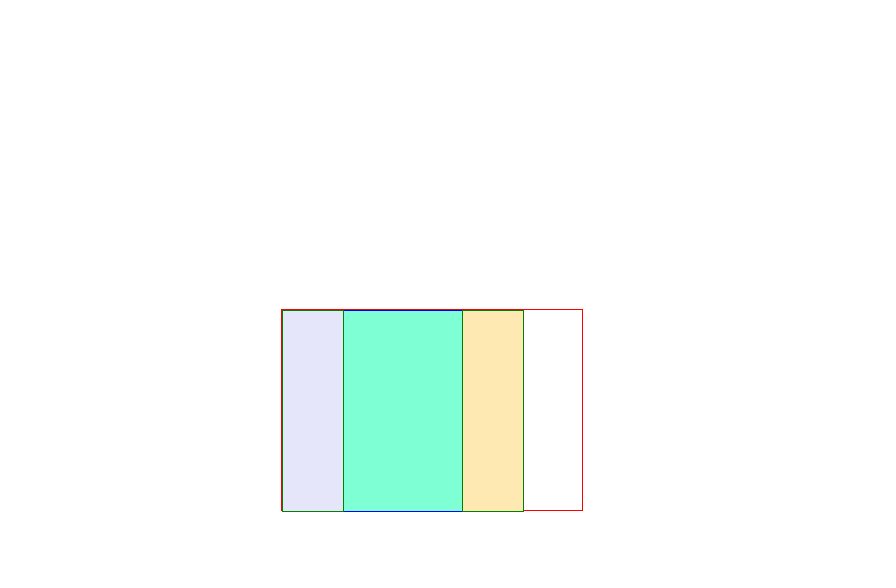
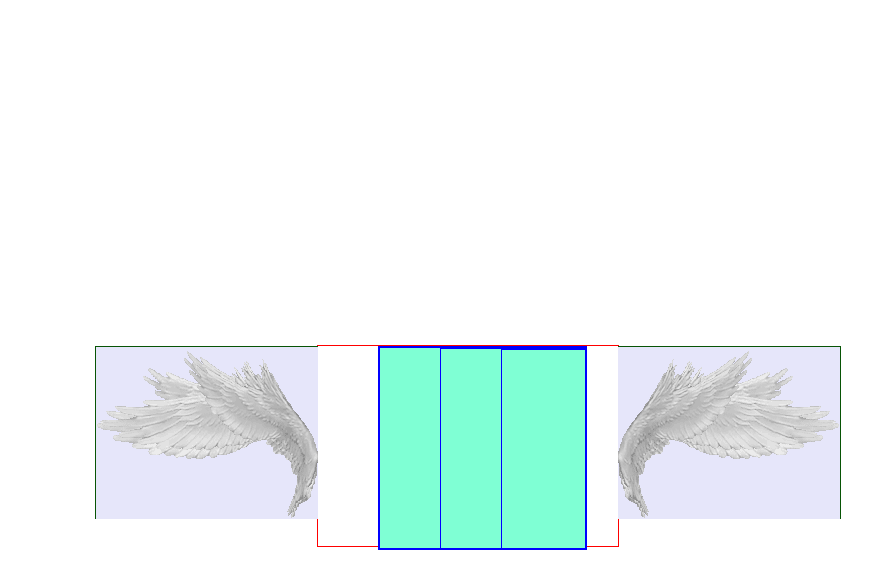
Before and after one commit to ajsoriar/flying-canvas, a plain HTML site: page demo/index.html in a window 1280 px wide. Shown: the part 56-644 px from the top of the page, without its empty margins (0-896 px from the left). Drawn offline with Linux system fonts and the light colour scheme.

Commit message:
Include assets

```diff
--- a/demo/index.html
+++ b/demo/index.html
@@ -14,6 +14,10 @@
             font-size: 24px;
         }
 
+        .main-container{
+            transform: scale(1);
+        }
+
 /*
         str +=  '<div style="position:absolute;' + common_styles_1 + '">'+
                             '<div class="shape-square"></div>'+
@@ -21,35 +25,59 @@
                             '<div class="left-wing"></div>'+
                         '</div>';
 */
-        .shape-square{
+        .shape-square-l{
             position: absolute;
             left: 60px;
             top: 0;
             width: 180px;
+            border: 2px solid blue;
+            height: 200px;
+            background-color: aquamarine;
+            padding-left: 25px;
+            overflow: hidden;
+            display: inline-block;
+        }
+
+        .shape-square-r{
+            position: absolute;
+            left: 60px;
+            top: 0;
+            width: 100%;
+            border: 1px solid blue;
+            height: 200px;
+            background-color: aquamarine;
+            padding-left: 25px;
+        }
+
+        .shape-square-c{
+            position: absolute;
+            left: 60px;
+            top: 0;
+            width: 100%;
             border: 1px solid blue;
             height: 200px;
             background-color: aquamarine;
         }
 
-        .right-wing{
+        .wing{
             position: absolute;
-            left: 180px;
             top: 0;
-            width: 60px;
-            border: 1px solid green;
-            height: 200px;
-            background-color: #ffe9b2;
+            width: 223px;
+            border: 0px solid green;
+            height: 173px;
+            background-color: lavender;
+            background-image: url(../src/wing.png);
         }
 
-        .left-wing{
-            position: absolute;
-            left: 0px;
-            top: 0;
-            width: 60px;
-            border: 1px solid green;
-            height: 200px;
-            background-color: lavender;
+        .wing.right{
+            right: -223px;
+            transform: scaleX(-1);
         }
+
+        .wing.left{
+            left: -223px;
+        }
+
 
     </style>
 </head>
--- a/src/flying-canvas.js
+++ b/src/flying-canvas.js
@@ -30,12 +30,21 @@
             function drawSquare() {
                 var str = '';
 
-                str +=  '<div style="position:absolute;' + common_styles_1 + '">'+
-                            '<div class="shape-square"></div>'+
-                            '<div class="right-wing"></div>'+
-                            '<div class="left-wing"></div>'+
+                str +=  '<div class="main-container" style="position:absolute;' + common_styles_1 + '">'+
+
+                            // wings
+                            '<div class="wing right"></div>'+
+                            '<div class="wing left"></div>'+
+
+                            // canvas
+                            '<div class="shape-square-l">'+
+                                '<div class="shape-square-r">'+
+                                    '<div class="shape-square-c">'+
+                                    '</div>'+
+                                '</div>'+
+                            '</div>'+
+
                         '</div>';
-
                 return str;
             }
 
@@ -114,7 +123,7 @@
             if (domEl === null) createDomEl();
             timerId = setTimeout(function request() {
                 movementFunction(domEl);
-                timerId = setTimeout(request, timeoutDelay);
+                //timerId = setTimeout(request, timeoutDelay);
             }, timeoutDelay);
         };
 
```
Also changed, not shown: src/frame-c-256x256.png (added), src/frame-h-256x256.png (added), src/frame-v-256x256.png (added), src/wing.png (added).
